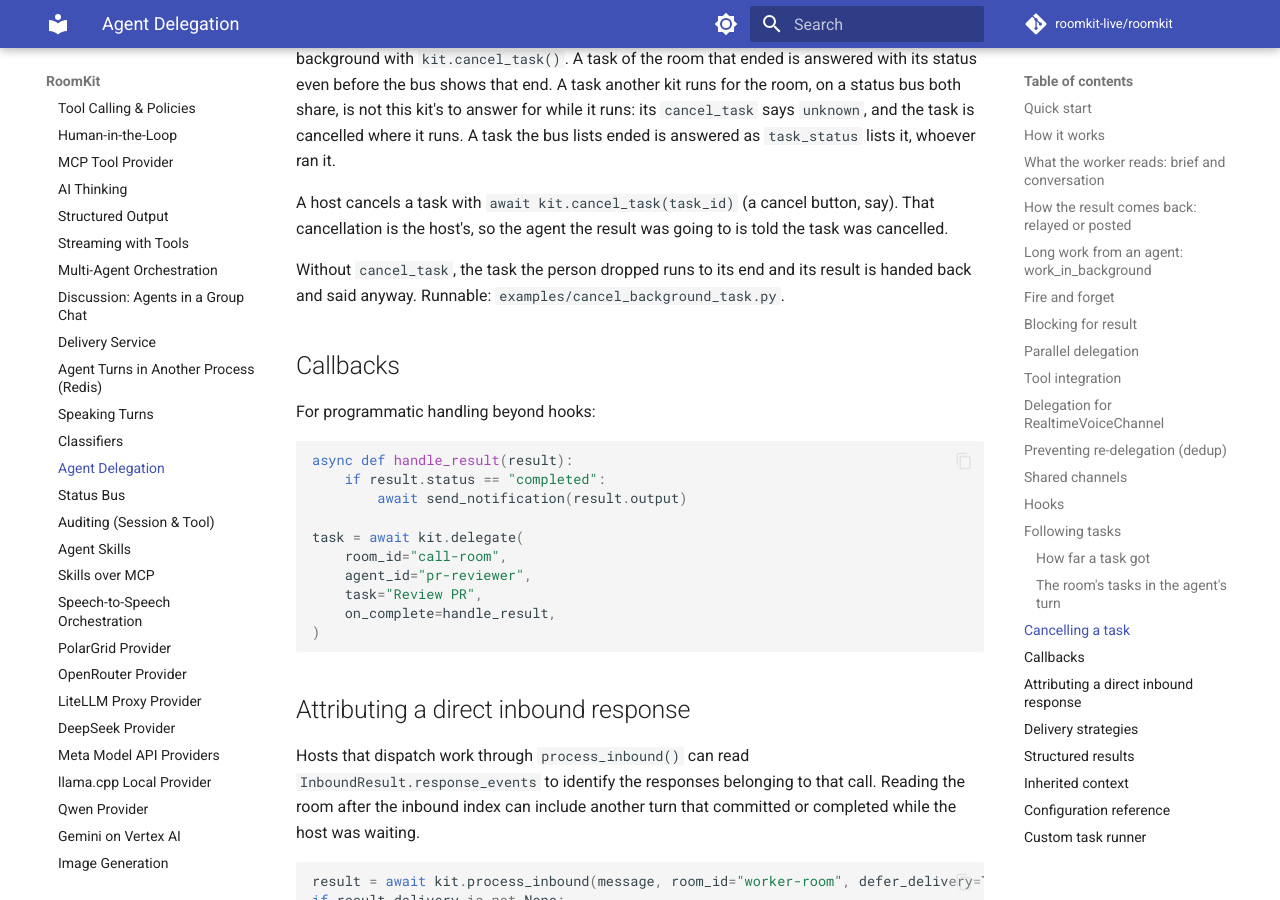
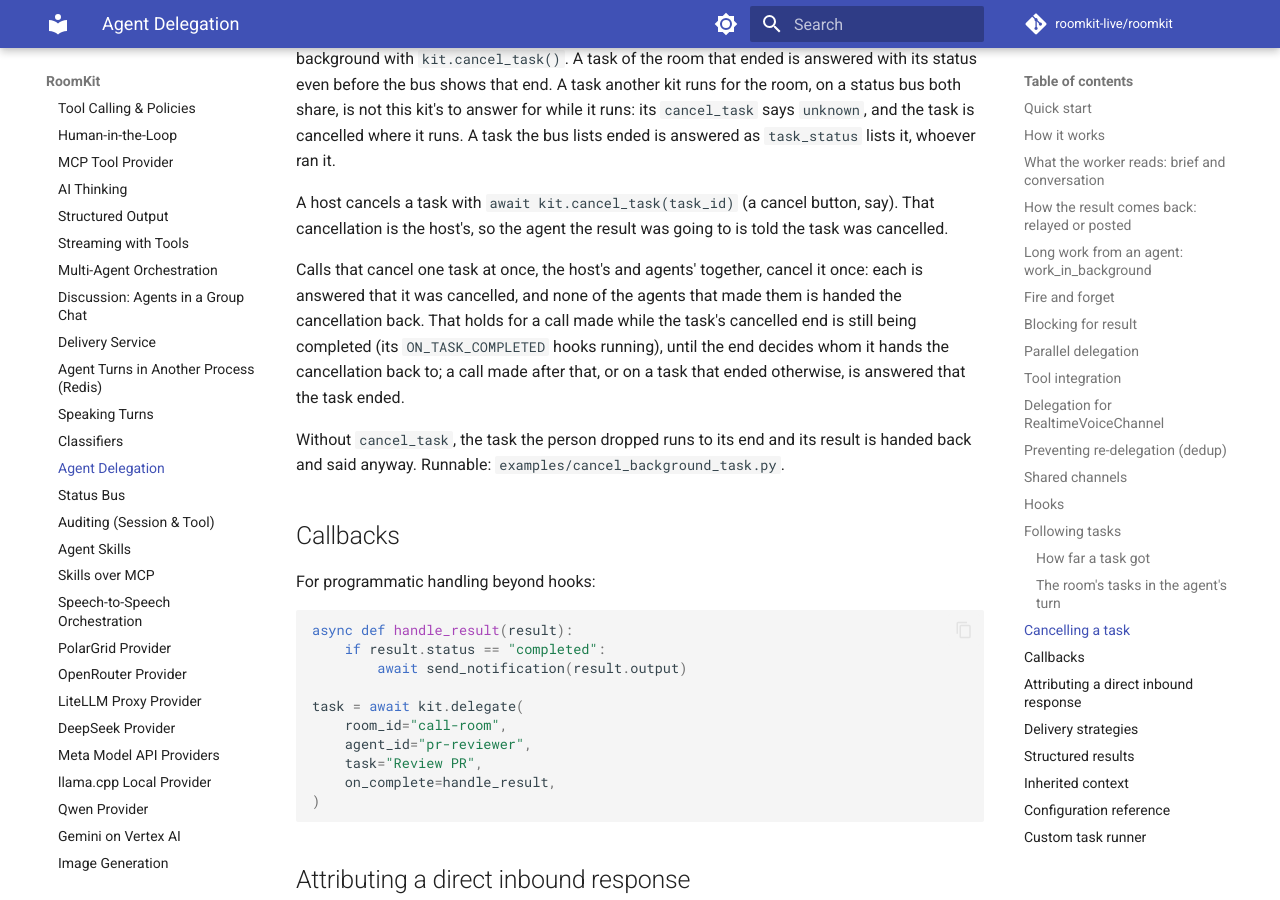
Before and after one commit to roomkit-live/roomkit-docs, an MkDocs documentation site: the page built from docs/guides/agent-delegation.md, in a window 1280 px wide and 900 px high, scrolled down 10480 px. Built offline with MkDocs 1.6.1 and Material for MkDocs 9.7.7, drawn with Linux system fonts in a browser that asks for light colours; comment, search, counter and statistics services are not loaded.

Commit message:
docs(tasks): calls cancelling one task at once cancel it once, one asked as its cancelled end completes included (RMK-874, RMK-910)

```diff
--- a/docs/guides/agent-delegation.md
+++ b/docs/guides/agent-delegation.md
@@ -494,6 +494,14 @@ A host cancels a task with `await kit.cancel_task(task_id)` (a cancel button,
 say). That cancellation is the host's, so the agent the result was going to is
 told the task was cancelled.
 
+Calls that cancel one task at once, the host's and agents' together, cancel it
+once: each is answered that it was cancelled, and none of the agents that made
+them is handed the cancellation back. That holds for a call made while the
+task's cancelled end is still being completed (its `ON_TASK_COMPLETED` hooks
+running), until the end decides whom it hands the cancellation back to; a call
+made after that, or on a task that ended otherwise, is answered that the task
+ended.
+
 Without `cancel_task`, the task the person dropped runs to its end and its
 result is handed back and said anyway. Runnable: `examples/cancel_background_task.py`.
 
```
